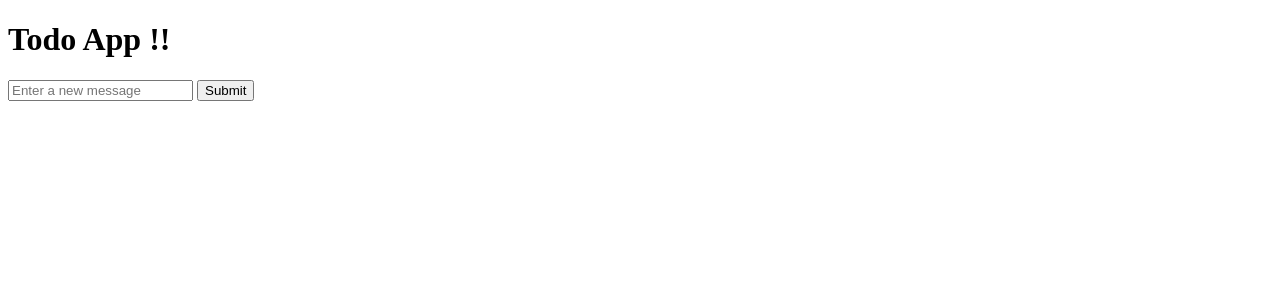
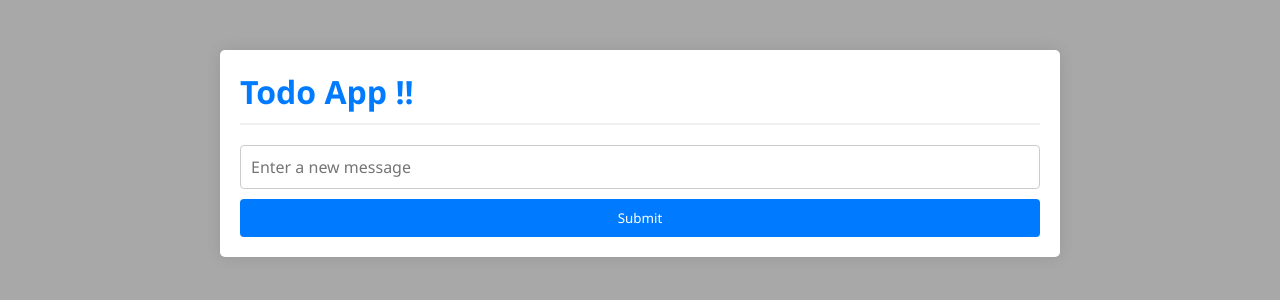
Before and after one commit to yashsharma127/flask-devops-project, a Python web app: template templates/index.html in a window 1280 px wide. Shown: the top 300 px of the page. Run offline with Jinja, Linux system fonts and the light colour scheme; the template is opened without the code that fills it, so the values that code supplies are empty.

Commit message:
adding styles

```diff
--- a/templates/index.html
+++ b/templates/index.html
@@ -5,6 +5,90 @@
     <meta charset="UTF-8">
     <meta name="viewport" content="width=device-width, initial-scale=1.0">
     <title>Flask App</title>
+    <style>
+        body, h1, p, form, input {
+            margin: 0;
+            padding: 0;
+            font-family: 'Segoe UI', Tahoma, Geneva, Verdana, sans-serif;
+        }
+
+        body {
+            background-color: #a8a8a8;
+        }
+
+        .container {
+            max-width: 800px;
+            margin: 50px auto;
+            padding: 20px;
+            background-color: #ffffff;
+            box-shadow: 0 0 15px rgba(0, 0, 0, 0.1);
+            border-radius: 5px;
+            transition: box-shadow 0.3s ease;
+        }
+
+        .container:hover {
+            box-shadow: 0 0 20px rgba(0, 0, 0, 0.15);
+        }
+
+        h1 {
+            color: #007BFF;
+            margin-bottom: 20px;
+            border-bottom: 2px solid #f0f0f0;
+            padding-bottom: 10px;
+        }
+
+        p {
+            color: #666;
+            margin-bottom: 10px;
+        }
+
+        form {
+            display: flex;
+            flex-direction: column;
+            gap: 10px;
+        }
+
+        input[type="text"] {
+            padding: 10px;
+            border: 1px solid #ccc;
+            border-radius: 4px;
+            font-size: 16px;
+            transition: border-color 0.3s ease;
+        }
+
+        input[type="text"]:hover, input[type="text"]:focus {
+            border-color: #007BFF;
+        }
+
+        input[type="submit"] {
+            padding: 10px 15px;
+            background-color: #007BFF;
+            color: #fff;
+            border: none;
+            border-radius: 4px;
+            cursor: pointer;
+            transition: background-color 0.3s ease, transform 0.3s ease;
+        }
+
+        input[type="submit"]:hover {
+            background-color: #0056b3;
+            transform: translateY(-2px);
+        }
+
+        input[type="submit"]:active {
+            transform: translateY(0);
+        }
+
+        @media (max-width: 600px) {
+            .container {
+                margin: 20px 10px;
+            }
+
+            input[type="text"] {
+                font-size: 14px;
+            }
+        }
+    </style>
 </head>
 
 <body>
```
